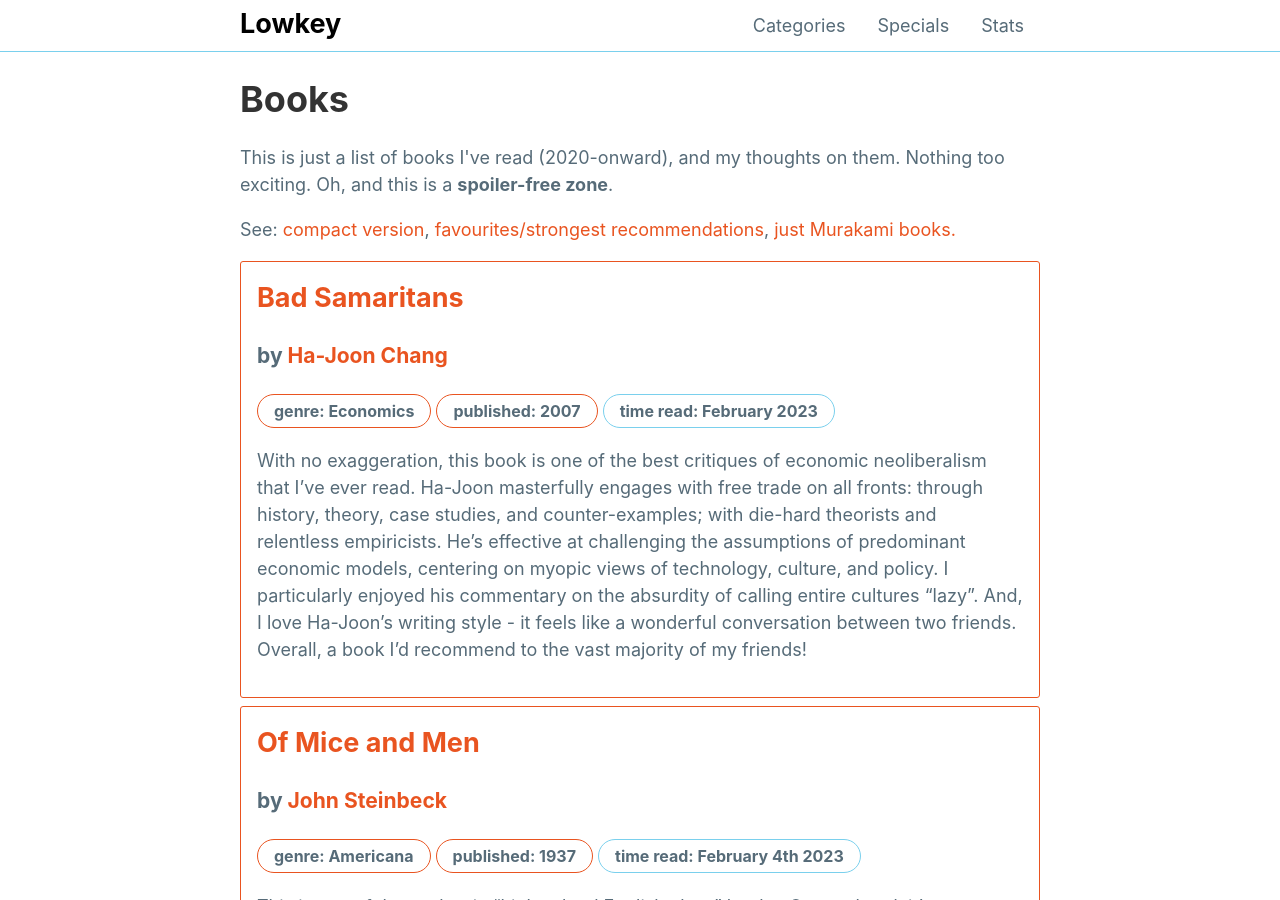
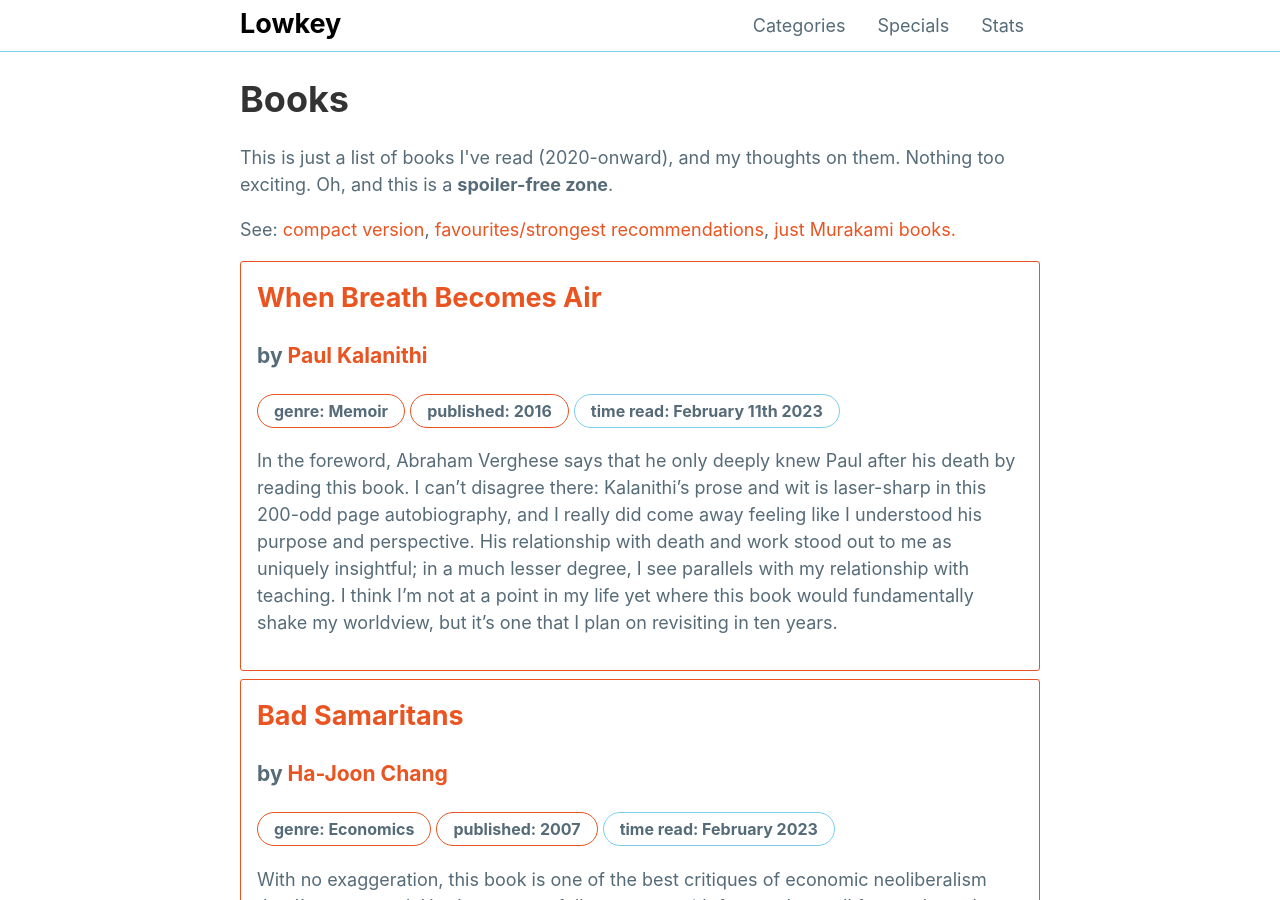
Before and after one commit to mattxwang/lowkey, a Jekyll site: the page built from stats/books.html, in a window 1280 px wide and 900 px high. Built offline with Jekyll 4.4.1, drawn with Linux system fonts in a browser that asks for light colours.

Commit message:
when breath becomes air

```diff
--- a/_data/books.yml
+++ b/_data/books.yml
@@ -848,3 +848,11 @@ badsamaritans:
   strong: true
   thoughts: >
     With no exaggeration, this book is one of the best critiques of economic neoliberalism that I've ever read. Ha-Joon masterfully engages with free trade on all fronts: through history, theory, case studies, and counter-examples; with die-hard theorists and relentless empiricists. He's effective at challenging the assumptions of predominant economic models, centering on myopic views of technology, culture, and policy. I particularly enjoyed his commentary on the absurdity of calling entire cultures "lazy". And, I love Ha-Joon's writing style - it feels like a wonderful conversation between two friends. Overall, a book I'd recommend to the vast majority of my friends!
+whenbreathbecomesair:
+  title: When Breath Becomes Air
+  author: Paul Kalanithi
+  genre: Memoir
+  year_published: 2016
+  time_read: February 11th 2023
+  thoughts: >
+    In the foreword, Abraham Verghese says that he only deeply knew Paul after his death by reading this book. I can't disagree there: Kalanithi's prose and wit is laser-sharp in this 200-odd page autobiography, and I really did come away feeling like I understood his purpose and perspective. His relationship with death and work stood out to me as uniquely insightful; in a much lesser degree, I see parallels with my relationship with teaching. I think I'm not at a point in my life yet where this book would fundamentally shake my worldview, but it's one that I plan on revisiting in ten years.
```
